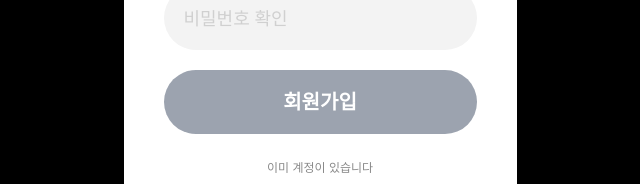
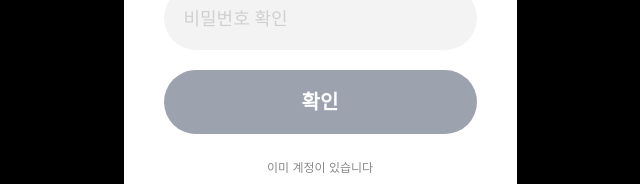
Before and after one commit to BeJunseok/CrossBiz-FE, a React (Vite) app: page /register in a window 1280 px wide. Shown: the part 524-708 px from the top of the page, without its empty margins (320-960 px from the left). Built offline with nearby package versions, Linux system fonts and the light colour scheme.

Commit message:
docs: 회원가입 버튼 텍스트 '완료'로 변경

```diff
--- a/src/pages/register/RegisterPage.jsx
+++ b/src/pages/register/RegisterPage.jsx
@@ -118,7 +118,7 @@ const RegisterPage = () => {
             disabled={!isValid}
             className="w-full h-16 bg-black text-white text-xl font-semibold rounded-[40px] hover:bg-gray-800 disabled:bg-gray-400 disabled:cursor-not-allowed transition-colors mt-5"
           >
-            회원가입
+            확인
           </button>
         </div>
       </form>
```
